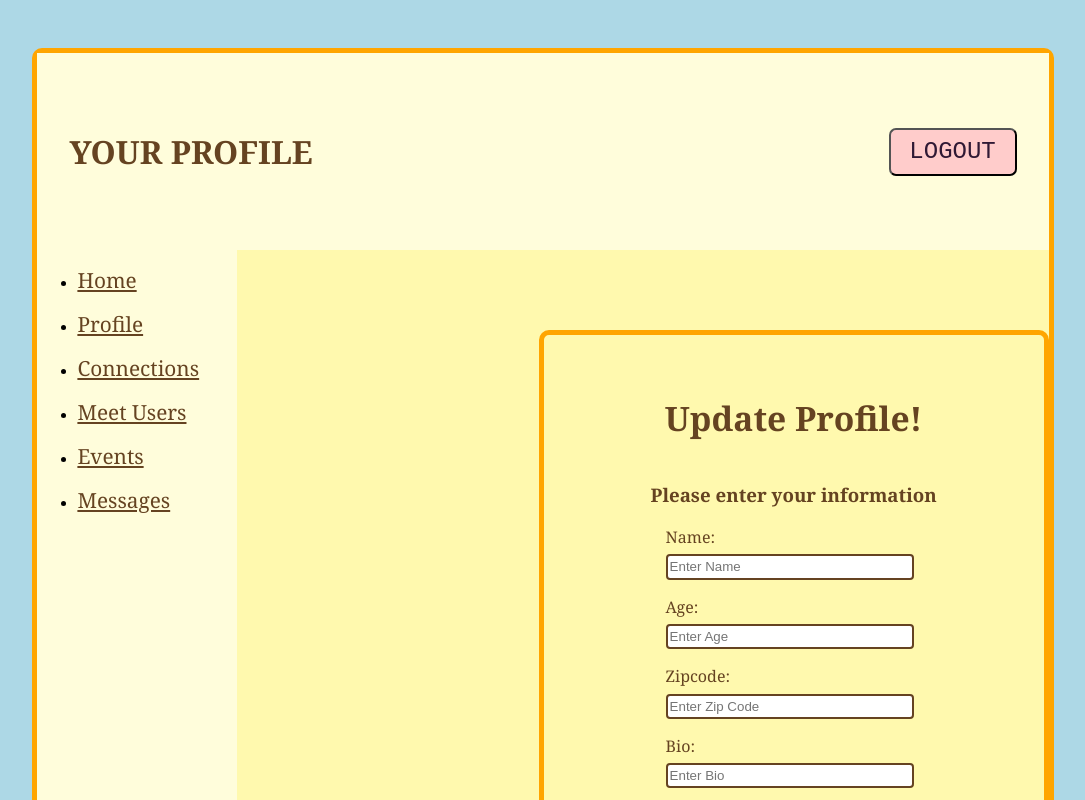
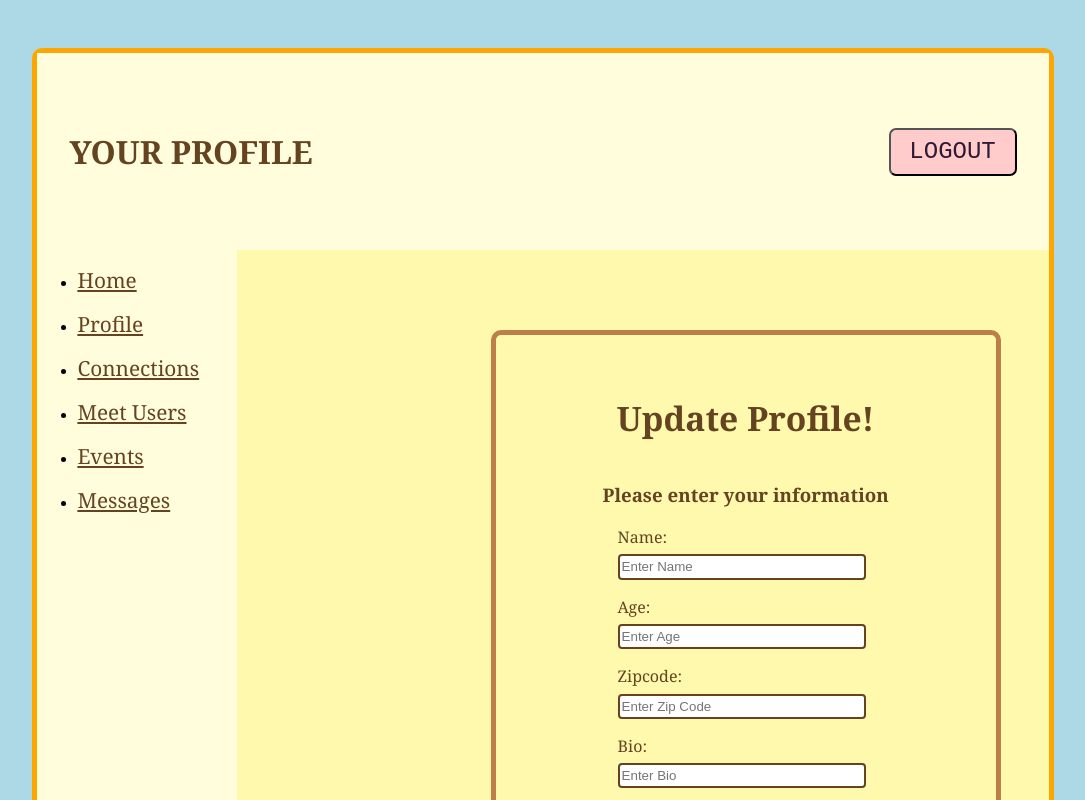
Before and after one commit to isaacwilhite/table-3-phase-4-project, a React (Create React App) app in the folder client/: page /profile in a window 1280 px wide. Shown: the top 800 px of the page, without its empty margins (102-1187 px from the left). Built offline with nearby package versions, Linux system fonts and the light colour scheme; no server answers.

Commit message:
profile updated and delete user

```diff
--- a/client/src/components/Profile.js
+++ b/client/src/components/Profile.js
@@ -66,7 +66,7 @@ const Profile = () => {
       <Header title={title} />
       <NavBar />
       <div className='content'>
-        <div className='modal'>
+        <div className='modal' id='profileModal'>
           <h1 className='modaltitle'>Update Profile!</h1>
           <h3 className='modaltag'>Please enter your information</h3>
           <form id='profileForm'>
--- a/client/src/components/UserHome.js
+++ b/client/src/components/UserHome.js
@@ -19,6 +19,24 @@ const UserHome = () => {
       .then(data => setCurrentUser(data))
   }, [])
 
+  const handleDelete = () => {
+    const choice = prompt('Are you sure? There is no coming back from this!\nType YES to continue.')
+    if (choice.toLowerCase() == 'yes') {
+      const id = currentUser.id
+      fetch(`/users/${id}`, {
+        method: "DELETE",
+        headers: {
+          "Content-Type": "application/json"
+        }
+      })
+      .then(() => alert('Account deleted! We wish you the best.'))
+      .then(() => {
+        fetch('/logout')
+        navigate('/')
+      })
+    }
+  }
+
   const title = 'USER HOME'
   return (
     <div className='container'>
@@ -30,6 +48,7 @@ const UserHome = () => {
         <h3>Age: {currentUser.age}</h3>
         <h3>Gender: {currentUser.gender}</h3>
         <p>{currentUser.bio}</p>
+        <button id='deleteProfile' onClick={handleDelete}>DELETE MY PROFILE</button>
       </div>
     </div>
   )
--- a/client/src/index.css
+++ b/client/src/index.css
@@ -58,12 +58,13 @@ input.loginInput {
   margin-left: 10%;
   margin-right: 10%;
   margin-top: 3rem;
+  margin-bottom: 3rem;
   grid-template-columns: repeat(1, 1fr);
   grid-template-rows: repeat(5, 1fr);
   background-color: #fff9ae;
   width: 80%;
   height: auto;
-  min-width: 750px;
+  min-width: 807px;
   max-width: 80%;
   border: 5px solid orange;
   border-radius: 10px;
@@ -120,10 +121,26 @@ button#logout:hover {
   background-color: #d8ffb1;
 }
 
+button#deleteProfile {
+  color: #301934;
+  background-color: #ffcccb;
+  font-size: 1.5rem;
+  font-family:'Courier New', Courier, monospace;
+  height: 3rem;
+  width: 18rem;
+  border-radius: 7px;
+  margin-right: 2rem;
+  margin-top: 4rem;
+}
+
+button#deleteProfile:hover {
+  background-color: #d8ffb1;
+}
+
 .content {
   grid-row: span 4;
   grid-column: span 4;
-  padding: 2rem 0 3rem 3rem;
+  padding: 2rem 3rem 3rem 3rem;
   color: #654321;
   font-family: Georgia, 'Times New Roman', Times, serif;
 }
@@ -133,6 +150,16 @@ button#logout:hover {
   height: 350px;
   object-fit: cover;
   border: 2px solid #654321;
+  border-radius: 10px;
+}
+
+#profileModal {
+  width: 500px;
+  height: 650px;
+  margin: auto;
+  margin-top: 3rem;
+  background-color: #fff9ae;
+  border: 5px solid #bd7e4a;
   border-radius: 10px;
 }
 
```
Also changed, not shown: 1 other file (tests, documents, lock files or other folders).
